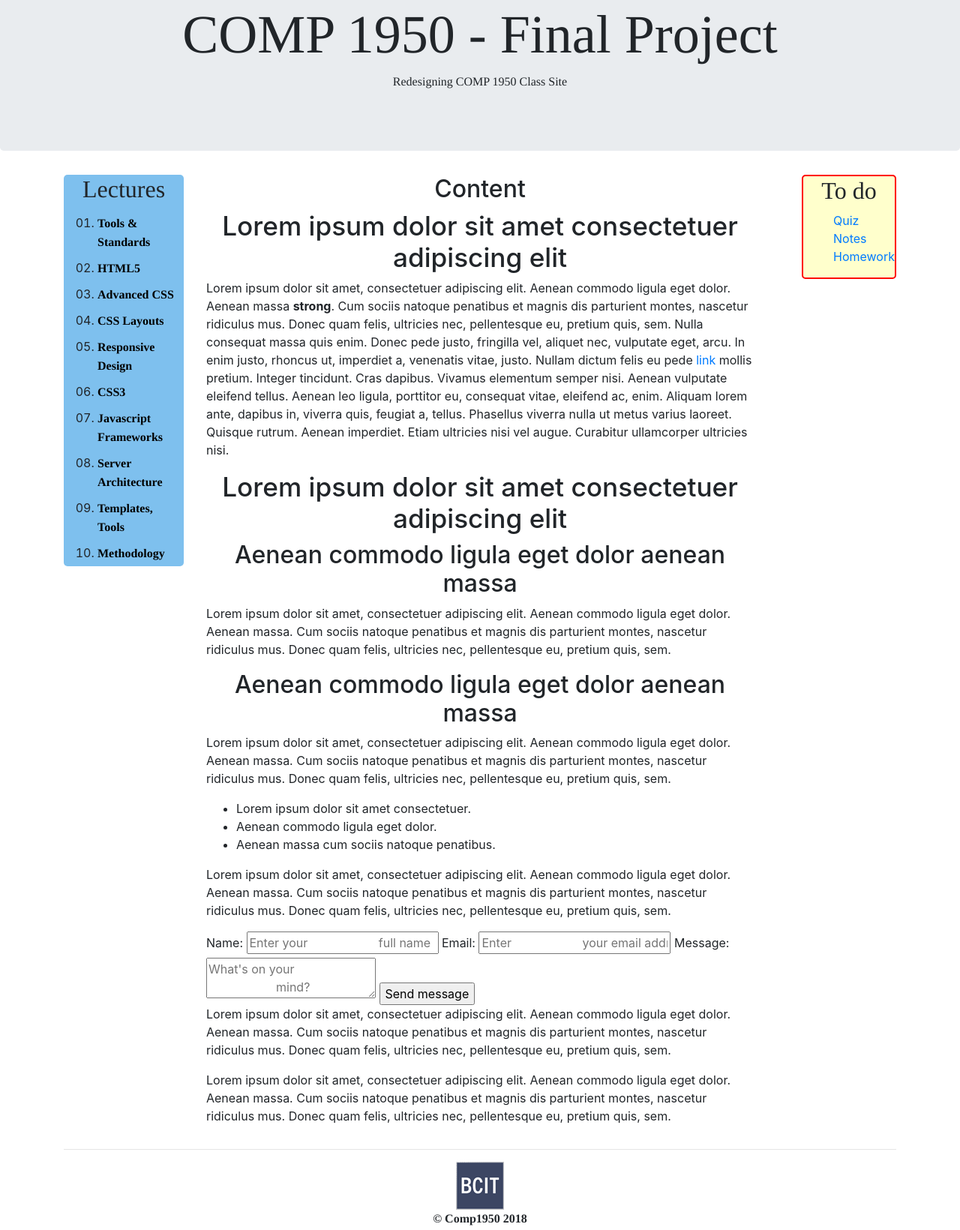
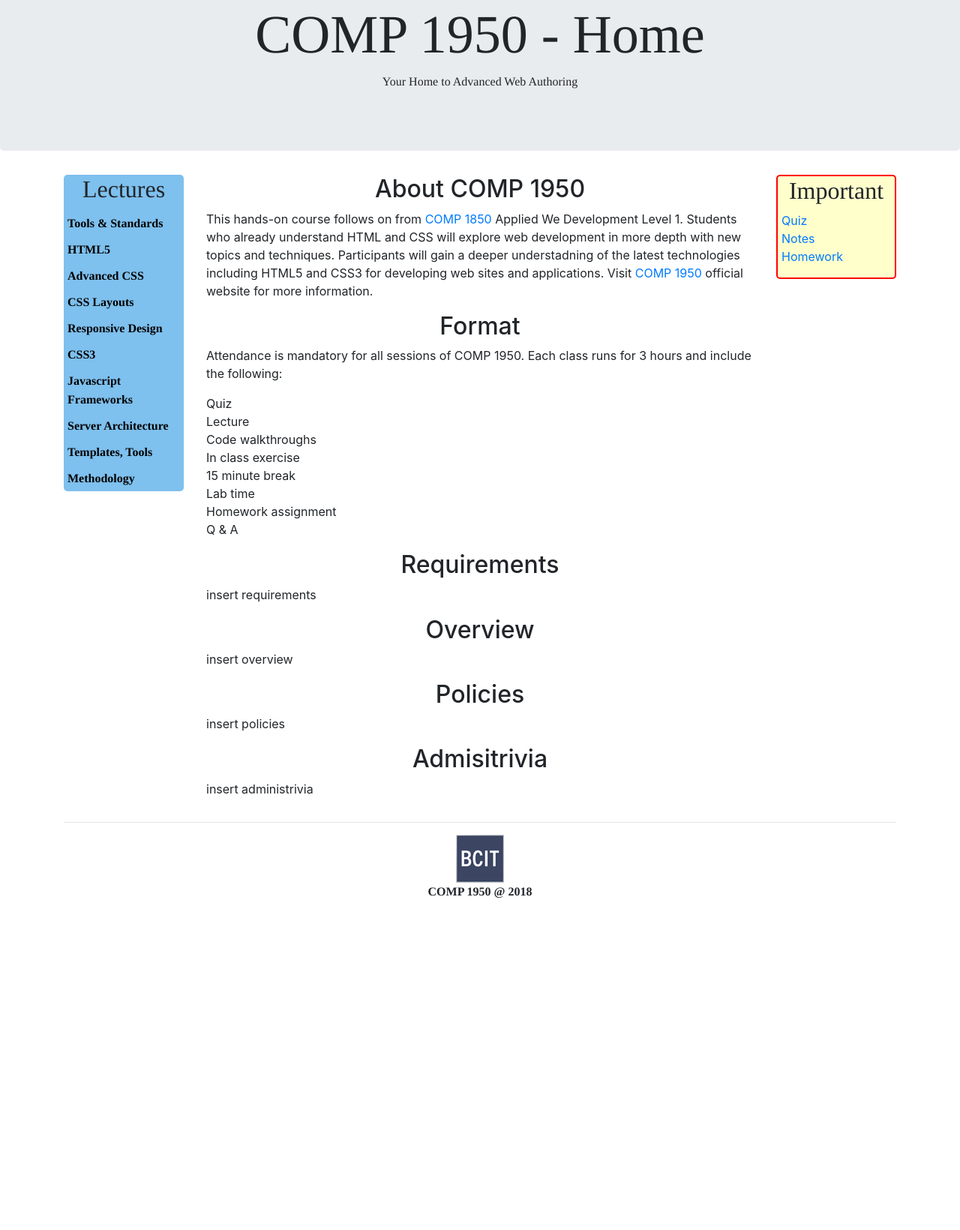
Before and after one commit to bruce-y-lee/1950project, a plain HTML site: page index.html in a window 1280 px wide. Shown: the part 61-1701 px from the top of the page at 75% size. After the commit the page ends 1278 px from the top, so only its background shows below. Drawn offline with nearby package versions, Linux system fonts and the light colour scheme; a script that the page names is missing.

Commit message:
updated index (home) page
updated index (home) page, INCOMPLETE, will update some more later...

```diff
--- a/css/index_style.css
+++ b/css/index_style.css
@@ -29,9 +29,9 @@ h6{
     text-align: center;
 }
 
-
 #todo {
     float:right;
+    width: 100%;
     background-color: #ffffcc;
     border: 2px solid red;
     border-radius: 5px;
@@ -44,6 +44,13 @@ h6{
 #todo li{
     list-style-type: none;
     text-align: left;
+/*    padding-left: 5px;
+    padding-right: 5px; */
+}
+
+#todo a{
+    padding-left: 5px;
+    padding-right: 5px;
 }
 
 .jumbotron
@@ -67,7 +74,7 @@ nav a{
 }
 
 nav li{
-    list-style-type: decimal-leading-zero;
+    list-style-type: none;
     padding-top: 5px;
     padding-bottom: 5px;
 }
--- a/index.html
+++ b/index.html
@@ -4,6 +4,8 @@
   <head>
     <title>COMP 1950 - Final Proejct</title>
     <meta charset="utf-8">
+    <link rel="stylesheet" href="css/reset.css" />
+
     <meta name="viewport" content="width=device-width, initial-scale=1, shrink-to-fit=no">
 
     <!-- Bootstrap CSS -->
@@ -17,8 +19,8 @@
         <main role="main">
           <div class="jumbotron">
             <div class="container">
-              <h1 class="display-3">COMP 1950 - Final Project</h1>
-              <p>Redesigning COMP 1950 Class Site</p>
+              <h1 class="display-3">COMP 1950 - Home</h1>
+              <p>Your Home to Advanced Web Authoring</p>
             </div>
           </div>
 
@@ -44,107 +46,53 @@
               </div>
 
               <div class="col-md-8">
-                <h2>Content</h2>
+                <h2>About COMP 1950</h2>
+
+                    <p>This hands-on course follows on from <a href="https://www.bcit.ca/study/courses/comp1850">COMP 1850</a> Applied We Development Level 1. Students who already understand HTML and CSS will explore web development in more depth with new topics and techniques. Participants will gain a deeper understadning of the latest technologies including HTML5 and CSS3 for developing web sites and applications. Visit <a href="https://www.bcit.ca/study/courses/comp1950">COMP 1950</a> official website for more information.</p>
+
+                    <h2>Format</h2>
+
+                    <p>Attendance is mandatory for all sessions of COMP 1950. Each class runs for 3 hours and include the following:</p>
+
+                    <ul>
+                      <li>Quiz</li>
+                      <li>Lecture</li>
+                      <li>Code walkthroughs</li>
+                      <li>In class exercise</li>
+                      <li>15 minute break</li>
+                      <li>Lab time</li>
+                      <li>Homework assignment</li>
+                      <li>Q & A</li>
+                    </ul>
+
+                    <h2>Requirements</h2>
+
+                    <p>insert requirements</p>
 
 
-                <h1>Lorem ipsum dolor sit amet consectetuer adipiscing
-                    elit</h1>
+                    <h2>Overview</h2>
+                    <p>insert overview</p>
 
-                    <p>Lorem ipsum dolor sit amet, consectetuer adipiscing
-                    elit. Aenean commodo ligula eget dolor. Aenean massa
-                    <strong>strong</strong>. Cum sociis natoque penatibus
-                    et magnis dis parturient montes, nascetur ridiculus
-                    mus. Donec quam felis, ultricies nec, pellentesque
-                    eu, pretium quis, sem. Nulla consequat massa quis
-                    enim. Donec pede justo, fringilla vel, aliquet nec,
-                    vulputate eget, arcu. In enim justo, rhoncus ut,
-                    imperdiet a, venenatis vitae, justo. Nullam dictum
-                    felis eu pede <a class="external ext" href="#">link</a>
-                    mollis pretium. Integer tincidunt. Cras dapibus.
-                    Vivamus elementum semper nisi. Aenean vulputate
-                    eleifend tellus. Aenean leo ligula, porttitor eu,
-                    consequat vitae, eleifend ac, enim. Aliquam lorem ante,
-                    dapibus in, viverra quis, feugiat a, tellus. Phasellus
-                    viverra nulla ut metus varius laoreet. Quisque rutrum.
-                    Aenean imperdiet. Etiam ultricies nisi vel augue.
-                    Curabitur ullamcorper ultricies nisi.</p>
+                    <h2>Policies</h2>
+                    <p>insert policies</p>
 
-                    <h1>Lorem ipsum dolor sit amet consectetuer adipiscing
-                    elit</h1>
-
-                    <h2>Aenean commodo ligula eget dolor aenean massa</h2>
-
-                    <p>Lorem ipsum dolor sit amet, consectetuer adipiscing
-                    elit. Aenean commodo ligula eget dolor. Aenean massa.
-                    Cum sociis natoque penatibus et magnis dis parturient
-                    montes, nascetur ridiculus mus. Donec quam felis,
-                    ultricies nec, pellentesque eu, pretium quis, sem.</p>
-
-                    <h2>Aenean commodo ligula eget dolor aenean massa</h2>
-
-                    <p>Lorem ipsum dolor sit amet, consectetuer adipiscing
-                    elit. Aenean commodo ligula eget dolor. Aenean massa.
-                    Cum sociis natoque penatibus et magnis dis parturient
-                    montes, nascetur ridiculus mus. Donec quam felis,
-                    ultricies nec, pellentesque eu, pretium quis, sem.</p>
-
-                    <ul>
-                      <li>Lorem ipsum dolor sit amet consectetuer.</li>
-                      <li>Aenean commodo ligula eget dolor.</li>
-                      <li>Aenean massa cum sociis natoque penatibus.</li>
-                    </ul>
-
-                    <p>Lorem ipsum dolor sit amet, consectetuer adipiscing
-                    elit. Aenean commodo ligula eget dolor. Aenean massa.
-                    Cum sociis natoque penatibus et magnis dis parturient
-                    montes, nascetur ridiculus mus. Donec quam felis,
-                    ultricies nec, pellentesque eu, pretium quis, sem.</p>
-
-                    <form action="#" method="post">
-                      <fieldset>
-                        <label for="name">Name:</label>
-                        <input type="text" id="name" placeholder="Enter your
-                    full name" />
-
-                        <label for="email">Email:</label>
-                        <input type="email" id="email" placeholder="Enter
-                    your email address" />
-
-                        <label for="message">Message:</label>
-                        <textarea id="message" placeholder="What's on your
-                    mind?"></textarea>
-
-                        <input type="submit" value="Send message" />
-
-                      </fieldset>
-                    </form>
-
-                    <p>Lorem ipsum dolor sit amet, consectetuer adipiscing
-                    elit. Aenean commodo ligula eget dolor. Aenean massa.
-                    Cum sociis natoque penatibus et magnis dis parturient
-                    montes, nascetur ridiculus mus. Donec quam felis,
-                    ultricies nec, pellentesque eu, pretium quis, sem.</p>
-
-                    <p>Lorem ipsum dolor sit amet, consectetuer adipiscing
-                    elit. Aenean commodo ligula eget dolor. Aenean massa.
-                    Cum sociis natoque penatibus et magnis dis parturient
-                    montes, nascetur ridiculus mus. Donec quam felis,
-                    ultricies nec, pellentesque eu, pretium quis, sem.</p>
-
+                    <h2>Admisitrivia</h2>
+                    <p>insert administrivia</p>
 
 
                   </div>
 
+
                 <div class="col-md-2">
                   <div id="todo" >
-                    <h2>To do</h2>
+                    <h2>Important</h2>
                     <ul>
                       <li><a href="#">Quiz</a></li>
                       <li><a href="#">Notes</a></li>
                       <li><a href="#">Homework</a></li>
                     </ul>
                   </div>
-              </div>
+                </div>
 
             </div>
 
@@ -156,7 +104,7 @@
 
         <footer class="container">
           <img src="images/bcit_logo.png" alt="BCIT logo" />
-          <p>&copy; Comp1950 2018</p>
+          <p>COMP 1950 @ 2018</p>
         </footer>
 
     <script src="https://code.jquery.com/jquery-3.3.1.slim.min.js" integrity="sha384-q8i/X+965DzO0rT7abK41JStQIAqVgRVzpbzo5smXKp4YfRvH+8abtTE1Pi6jizo" crossorigin="anonymous"></script>
```
